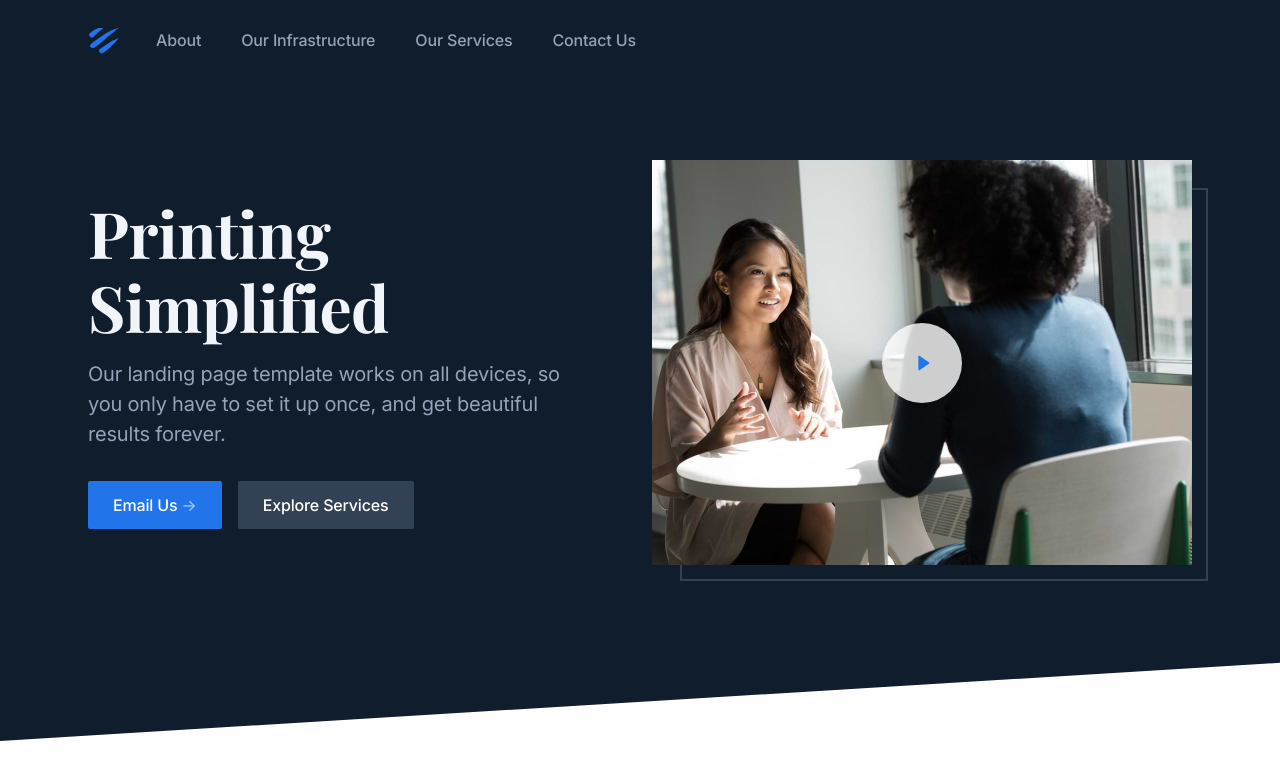
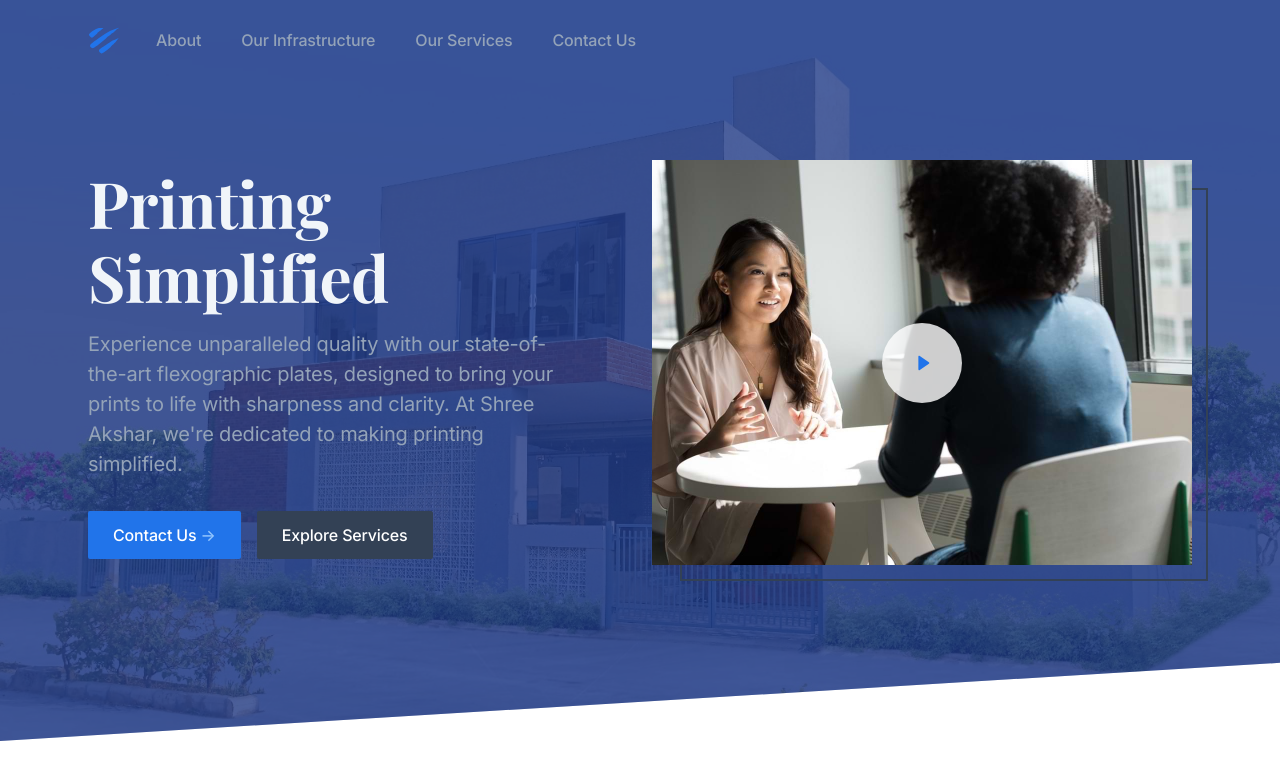
Before and after one commit to nidhishgajjar/shreeakshar-website, a Next.js app: page / in a window 1280 px wide. Shown: the top 771 px of the page. Built offline with nearby package versions, Linux system fonts and the light colour scheme; a web font is replaced by a local one.

Commit message:
Added content in about and home-hero

```diff
--- a/app/(default)/about/page.tsx
+++ b/app/(default)/about/page.tsx
@@ -14,7 +14,7 @@ import Cta from '@/components/cta-02'
 export default function About() {
   return (
     <>
-      <Hero />
+      {/* <Hero /> */}
       {/* <Stats /> */}
       <Content />
       <Team />
--- a/components/hero-about.tsx
+++ b/components/hero-about.tsx
@@ -22,9 +22,9 @@ export default function HeroAbout() {
           </div>
 
           {/* Hero image */}
-          <div className="flex justify-center items-center" data-aos="fade-up" data-aos-delay="100">
+          {/* <div className="flex justify-center items-center" data-aos="fade-up" data-aos-delay="100">
             <Image className="mx-auto" src={HeroImage} width={900} priority alt="About intro" />
-          </div>
+          </div> */}
 
         </div>
       </div>
--- a/components/hero-home.tsx
+++ b/components/hero-home.tsx
@@ -1,13 +1,20 @@
 import Link from 'next/link'
+import Image from 'next/image'
 import VideoThumb from '@/public/images/hero-image-01.jpg'
 import ModalVideo01 from '@/components/modal-video-01'
+import HeroImage from '@/public/images/about.jpeg'
 
 export default function HeroHome() {
+
   return (
     <section className="relative">
 
       {/* Dark background */}
-      <div className="absolute inset-0 bg-slate-900 pointer-events-none -z-10 [clip-path:polygon(0_0,_5760px_0,_5760px_calc(100%_-_352px),_0_100%)]" aria-hidden="true"></div>
+      <div className="absolute inset-0 bg-blue-900 pointer-events-none -z-10 [clip-path:polygon(0_0,_5760px_0,_5760px_calc(100%_-_352px),_0_100%)]" aria-hidden="true">
+        <div className="w-full h-full" data-aos="fade">
+          <Image className="opacity-20 w-full h-full object-cover" src={HeroImage} width={1440} height={497} priority alt="Hero" />
+        </div>
+      </div>
 
       <div className="relative max-w-6xl mx-auto px-4 sm:px-6">
         <div className="pt-32 pb-20 md:pt-40 md:pb-44">
@@ -18,15 +25,15 @@ export default function HeroHome() {
             {/* Content */}
             <div className="text-center md:text-left md:min-w-[30rem]" data-aos="fade-right">
               <h1 className="h1 font-playfair-display text-slate-100 mb-4">Printing Simplified </h1>
-              <p className="text-xl text-slate-400 mb-8">Our landing page template works on all devices, so you only have to set it up once, and get beautiful results forever.</p>
+              <p className="text-xl text-slate-400 mb-8">Experience unparalleled quality with our state-of-the-art flexographic plates, designed to bring your prints to life with sharpness and clarity. At Shree Akshar, we're dedicated to making printing simplified.</p>
               <div className="max-w-xs mx-auto sm:max-w-none sm:flex sm:justify-center md:justify-start space-y-4 sm:space-y-0 sm:space-x-4">
                 <div>
-                  <Link className="btn text-white bg-blue-600 hover:bg-blue-700 w-full group" href="/request-demo">
-                    Email Us<span className="tracking-normal text-blue-300 group-hover:translate-x-0.5 transition-transform duration-150 ease-in-out ml-1">-&gt;</span>
+                  <Link href="/services#contactus" className="btn text-white bg-blue-600 hover:bg-blue-700 w-full group">
+                    Contact Us<span className="tracking-normal text-blue-300 group-hover:translate-x-0.5 transition-transform duration-150 ease-in-out ml-1">-&gt;</span>
                   </Link>
                 </div>
                 <div>
-                  <Link className="btn text-white bg-slate-700 hover:bg-slate-800 w-full" href="#0">Explore Services</Link>
+                  <Link href="/services" className="btn text-white bg-slate-700 hover:bg-slate-800 w-full">Explore Services</Link>
                 </div>
               </div>
             </div>
```
Also changed, not shown: app/(default)/about/content.tsx (+5 -7 lines).
